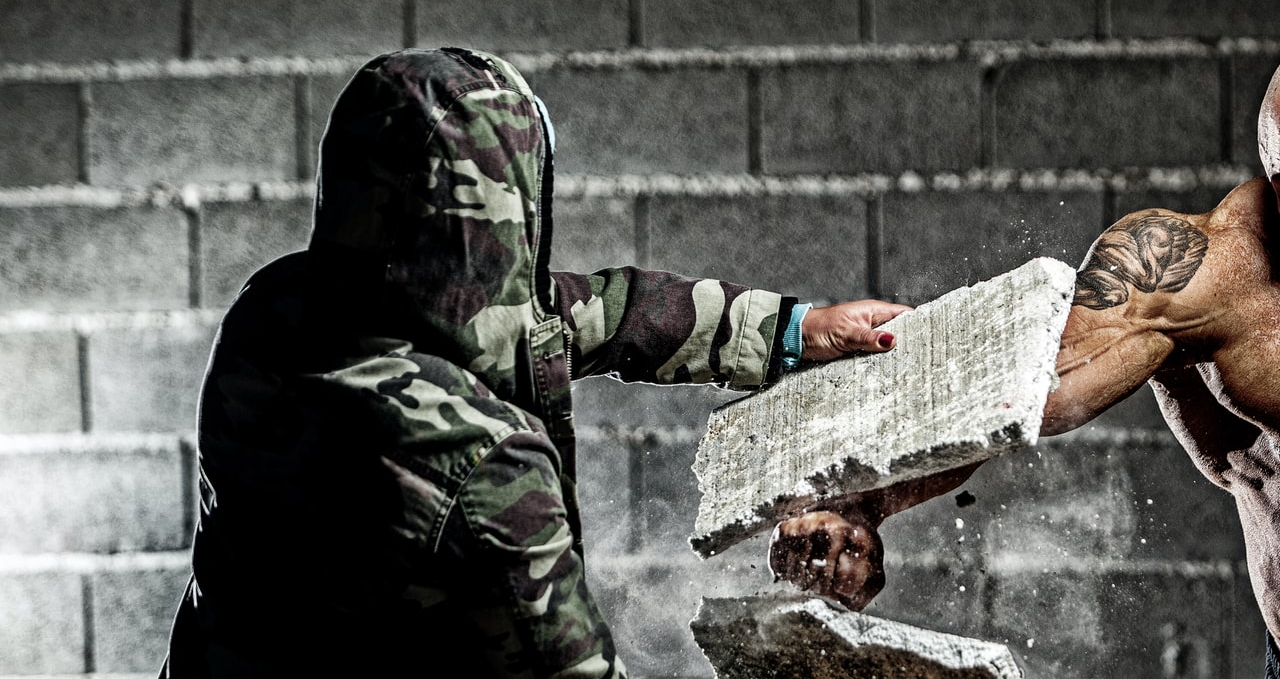
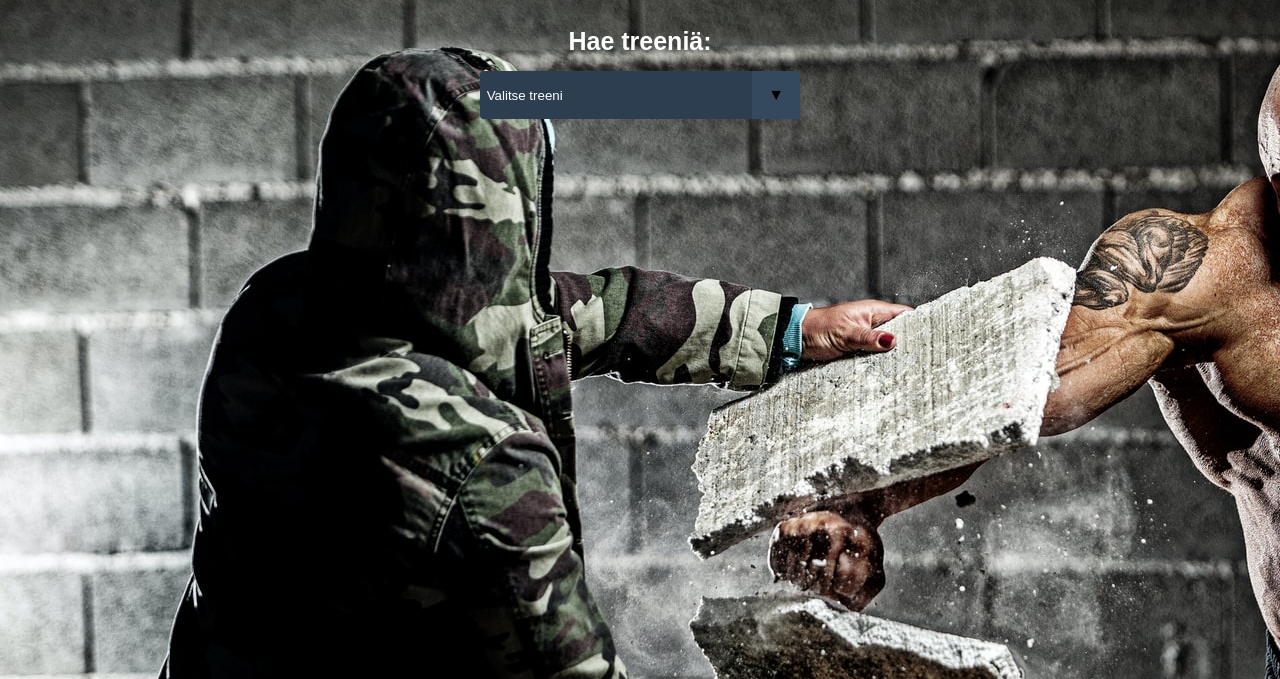
Before and after one commit to villejac/palvelinohjelmointi, a plain HTML site: page index.html in a window 1280 px wide. Shown: the part 121-800 px from the top of the page. Drawn offline with Linux system fonts and the light colour scheme.

Commit message:
Pohjustusta

```diff
--- a/app.js
+++ b/app.js
@@ -1,8 +1,35 @@
-// LUO FUNKTIO TERVEHDI, JOKA OTTAA PARAMETRINA NIMEN JA TERVEHDYKSEN
-function tervehdi( nimi ) {
-    console.log( "Hei " + nimi );
-}
-let nimi = "Ville";
-// KUTSUTAAN FUNKTIOTA
-tervehdi( nimi );
-// TESTI NUMERO 2
+
+
+// Luodaan yhteys Node.js:n ja MongoDB:n välille mongoose-paketin asentamisella.
+
+// Otetaan Mongoose käyttöön.
+
+// Yhdistetään tietokanta connect()-komennolla ja MongoDB Atlaksesta saatavalla connection stringillä ja useUnifiedTopology: true, useNewUrlParser: true asetuksilla.
+
+// Haetaan tietokannasta treenejä.
+
+// Näytetään käyttäjän hakema treeni sivustolla.
+
+document.getElementById("slct").onchange = function() {
+
+    let slct = document.getElementById("slct");
+    let workOut = slct.options[slct.selectedIndex].text;
+
+    if(workOut == "Jalkatreeni") {
+
+        console.log(workOut);
+
+    } else if(workOut == "Selkätreeni") {
+
+    } else if(workOut == "Rintatreeni") {
+
+    } else if(workOut == "Käsitreeni") {
+
+    } else if(workOut == "Olkapäätreeni") {
+
+    } else if(workOut == "Vatsatreeni") {
+
+    }else {
+        return false;
+    }
+ }
--- a/index.html
+++ b/index.html
@@ -10,6 +10,20 @@
     </head>
     <body>
         <h1>get shit done</h1>
+        <div class="container">
+            <h2>Hae treeniä:</h2>
+            <div class="select">
+                <select name="slct" id="slct">
+                  <option selected disabled>Valitse treeni</option>
+                  <option value="1">Jalkatreeni</option>
+                  <option value="2">Selkätreeni</option>
+                  <option value="3">Rintatreeni</option>
+                  <option value="4">Käsitreeni</option>
+                  <option value="5">Olkapäätreeni</option>
+                  <option value="6">Vatsatreeni</option>
+                </select>
+              </div>
+        </div>
 
         <script src="app.js"></script>
     </body>
--- a/styles.css
+++ b/styles.css
@@ -12,4 +12,71 @@ h1 {
     font-size: 90px;
     color: white;
     margin-top: 15px;
+    margin-bottom: 30px;
 }
+h2 {
+    font-size: 25px;
+    margin-bottom: 15px;
+    color: white;
+}
+.container {
+    text-align: center;
+}
+#btn {
+display: block;
+}
+.select {
+    margin-left: auto;
+    margin-right: auto;
+}
+
+select {
+    -webkit-appearance: none;
+    -moz-appearance: none;
+    -ms-appearance: none;
+    appearance: none;
+    outline: 0;
+    box-shadow: none;
+    border: 0 !important;
+    background: #2c3e50;
+    background-image: none;
+  }
+  /* Remove IE arrow */
+  select::-ms-expand {
+    display: none;
+  }
+  /* Custom Select */
+  .select {
+    position: relative;
+    display: flex;
+    width: 20em;
+    height: 3em;
+    line-height: 3;
+    background: #2c3e50;
+    overflow: hidden;
+    border-radius: .25em;
+  }
+  select {
+    flex: 1;
+    padding: 0 .5em;
+    color: #fff;
+    cursor: pointer;
+  }
+  /* Arrow */
+  .select::after {
+    content: '\25BC';
+    position: absolute;
+    top: 0;
+    right: 0;
+    padding: 0 1em;
+    background: #34495e;
+    cursor: pointer;
+    pointer-events: none;
+    -webkit-transition: .25s all ease;
+    -o-transition: .25s all ease;
+    transition: .25s all ease;
+  }
+  /* Transition */
+  .select:hover::after {
+    color: #f39c12;
+  }
```
